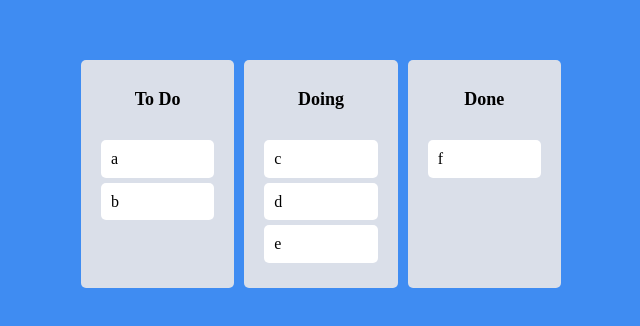
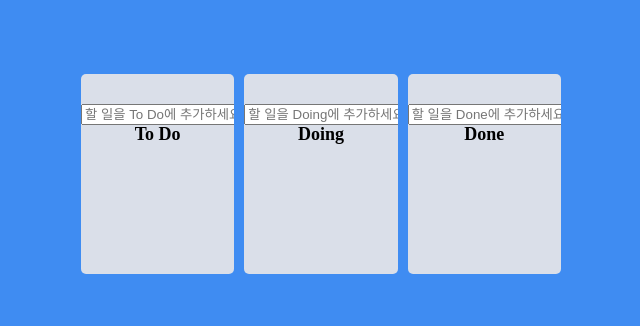
Before and after one commit to rsuubinn/react-kanban-app, a React (Create React App) app: page / in a window 1280 px wide. Shown: the part 226-552 px from the top of the page, without its empty margins (319-959 px from the left). Built offline with nearby package versions, Linux system fonts and the light colour scheme.

Commit message:
#6.14 Task Objects

```diff
--- a/package.json
+++ b/package.json
@@ -13,6 +13,7 @@
     "react": "^18.2.0",
     "react-beautiful-dnd": "^13.1.1",
     "react-dom": "^18.2.0",
+    "react-hook-form": "^7.37.0",
     "react-scripts": "5.0.1",
     "recoil": "^0.7.6",
     "styled-components": "^5.3.6",
--- a/src/Components/Board.tsx
+++ b/src/Components/Board.tsx
@@ -1,9 +1,11 @@
 import { Droppable } from "react-beautiful-dnd";
 import styled from "styled-components";
 import DraggbleCard from "./DraggbleCard";
+import { useForm } from "react-hook-form";
+import { IToDo } from "../atoms";
 
 interface IBoard {
-  toDos: string[];
+  toDos: IToDo[];
   boardId: string;
 }
 const Wrapper = styled.div`
@@ -21,6 +23,14 @@ const Title = styled.h2`
   text-align: center;
   font-weight: 600;
   margin-bottom: 10px;
+`;
+
+interface IForm {
+  toDo: string;
+}
+
+const Form = styled.form`
+  width: 100%;
 `;
 
 interface IArea {
@@ -41,8 +51,19 @@ const Area = styled.div<IArea>`
 `;
 
 function Board({ toDos, boardId }: IBoard) {
+  const { register, setValue, handleSubmit } = useForm<IForm>();
+  const onValid = ({ toDo }: IForm) => {
+    setValue("toDo", "");
+  };
   return (
     <Wrapper>
+      <Form onSubmit={handleSubmit(onValid)}>
+        <input
+          {...register("toDo", { required: true })}
+          type="text"
+          placeholder={`할 일을 ${boardId}에 추가하세요.`}
+        />
+      </Form>
       <Title>{boardId}</Title>
       <Droppable droppableId={boardId}>
         {(provided, snapshot) => (
@@ -53,7 +74,12 @@ function Board({ toDos, boardId }: IBoard) {
             {...provided.droppableProps}
           >
             {toDos.map((toDo, index) => (
-              <DraggbleCard key={toDo} toDo={toDo} index={index} />
+              <DraggbleCard
+                key={toDo.id}
+                toDoId={toDo.id}
+                toDoText={toDo.text}
+                index={index}
+              />
             ))}
             {provided.placeholder}
           </Area>
--- a/src/Components/DraggbleCard.tsx
+++ b/src/Components/DraggbleCard.tsx
@@ -13,13 +13,14 @@ const Card = styled.div<{ isDragging: boolean }>`
 `;
 
 interface IDraggbleCard {
-  toDo: string;
+  toDoId: number;
+  toDoText: string;
   index: number;
 }
 
-function DraggbleCard({ toDo, index }: IDraggbleCard) {
+function DraggbleCard({ toDoId, toDoText, index }: IDraggbleCard) {
   return (
-    <Draggable draggableId={toDo} index={index}>
+    <Draggable draggableId={toDoId + ""} index={index}>
       {(provided, snapshot) => (
         <Card
           ref={provided.innerRef}
@@ -27,7 +28,7 @@ function DraggbleCard({ toDo, index }: IDraggbleCard) {
           {...provided.dragHandleProps}
           {...provided.draggableProps}
         >
-          {toDo}
+          {toDoText}
         </Card>
       )}
     </Draggable>
--- a/src/atoms.ts
+++ b/src/atoms.ts
@@ -1,14 +1,19 @@
 import { atom } from "recoil";
 
+export interface IToDo {
+  id: number;
+  text: string;
+}
+
 interface IToDoState {
-  [key: string]: string[];
+  [key: string]: IToDo[];
 }
 
 export const toDoState = atom<IToDoState>({
-  key: "toDos",
+  key: "toDo",
   default: {
-    "To Do": ["a", "b"],
-    Doing: ["c", "d", "e"],
-    Done: ["f"],
+    "To Do": [],
+    Doing: [],
+    Done: [],
   },
 });
```
Also changed, not shown: 1 other file (tests, documents, lock files or other folders).
